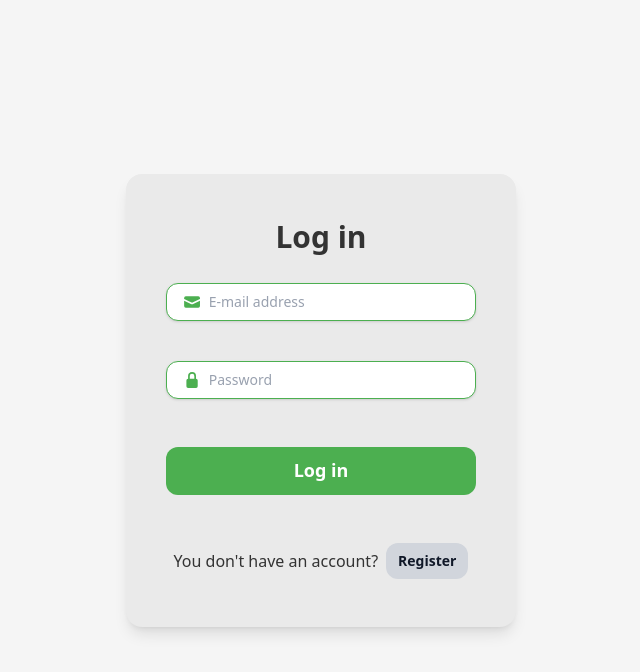
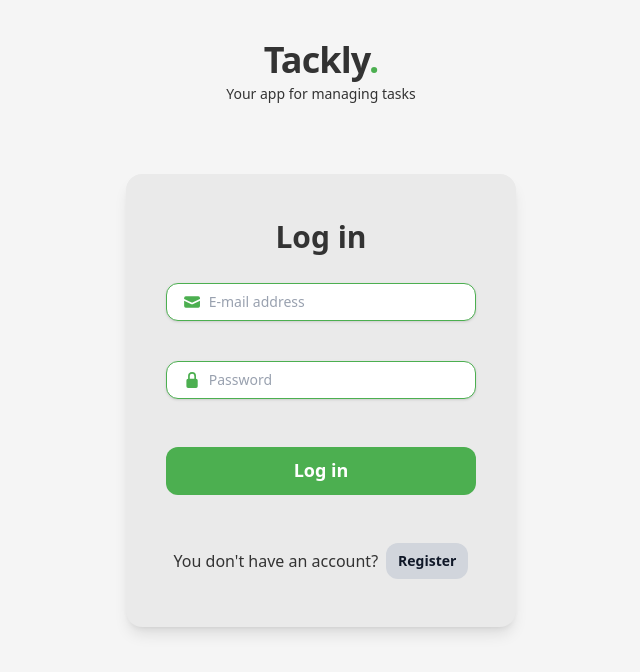
Before and after one commit to kacperrito21/ThesisProject, a Next.js app in the folder frontend/: page /en/login in a window 1280 px wide. Shown: the top 672 px of the page, without its empty margins (319-959 px from the left). Built offline with nearby package versions, Linux system fonts and the light colour scheme; no server answers.

Commit message:
fix(deploy): fixy związane z domenami, dodanie opisu na logowaniu i rejestracji

```diff
--- a/frontend/messages/en.json
+++ b/frontend/messages/en.json
@@ -102,7 +102,8 @@
     "main": "Main page",
     "category": "Category",
     "taskTitle": "Title",
-    "taskDescription": "Description, try for example in 3 days and look on a date"
+    "taskDescription": "Description, try for example in 3 days and look on a date",
+    "appDescription": "Your app for managing tasks"
   },
   "weekdays": {
     "Mon": "Mo",
--- a/frontend/messages/pl.json
+++ b/frontend/messages/pl.json
@@ -102,7 +102,8 @@
     "main": "Strona główna",
     "category": "Kategoria",
     "taskTitle": "Tytuł",
-    "taskDescription": "Opis, spróbuj wpisać za 3 dni i spójrz na datę "
+    "taskDescription": "Opis, spróbuj wpisać za 3 dni i spójrz na datę ",
+    "appDescription": "Twoja aplikacja do zarządzania zadaniami"
   },
   "weekdays": {
     "Mon": "Pn",
--- a/frontend/src/app/[locale]/(with-sidebar)/calendar/page.tsx
+++ b/frontend/src/app/[locale]/(with-sidebar)/calendar/page.tsx
@@ -23,9 +23,9 @@ export default function Page() {
   )
 
 
-  const loadTasks = async (date: Date) => {
+  const loadTasks = async (date: Date, force = false) => {
     const key = `${date.getFullYear()}-${date.getMonth() + 1}`
-    if (tasksCache[key]) return
+    if (!force && tasksCache[key]) return
     const month = date.getMonth() + 1
     const year = date.getFullYear()
     try {
@@ -105,11 +105,11 @@ export default function Page() {
         body: JSON.stringify(formData),
       })
       if (!res.ok) throw new Error('Błąd zapisu zadania')
-      await loadTasks(currentMonth)
       showToast({
         message: taskId ? t('taskEditedSuccess') : t('taskSaveSuccess'),
         type: 'success',
       })
+      await loadTasks(currentMonth, true)
     } catch (err) {
       console.error(err)
       showToast({ message: t('saveError'), type: 'error' })
--- a/frontend/src/app/[locale]/layout.tsx
+++ b/frontend/src/app/[locale]/layout.tsx
@@ -6,10 +6,14 @@ import { UserProvider } from '@/contexts/UserContext';
 import { ToastProvider } from '@/contexts/ToastContext'
 import { LoadingProvider } from '@/contexts/LoadingContext'
 
-export default async function LocaleLayout({ children, params: { locale } }: {
+type Props = {
   children: React.ReactNode;
-  params: { locale: string };
-}) {
+  params: Promise<{ locale: string }>;
+};
+
+export default async function LocaleLayout(props: Props) {
+  const { children } = props;
+  const { locale } = await props.params;
   if (!hasLocale(routing.locales, locale)) notFound();
 
   const messages = await getMessages();
--- /dev/null
+++ b/frontend/src/components/Brand.tsx
@@ -0,0 +1,16 @@
+import { useTranslations } from 'next-intl'
+
+
+export default function Brand() {
+  const ct = useTranslations('common')
+  return(
+    <div className="absolute top-10 left-1/2 -translate-x-1/2 text-center select-none">
+      <h1 className="text-4xl font-bold tracking-tight text-[var(--color-text)]">
+        Tackly<span className="text-[var(--color-chosen)]">.</span>
+      </h1>
+      <p className="mt-1 text-sm text-[var(--color-text)]">
+        {ct('appDescription')}
+      </p>
+    </div>
+  )
+}
--- a/frontend/src/components/Calendar/CalendarComponent.tsx
+++ b/frontend/src/components/Calendar/CalendarComponent.tsx
@@ -165,7 +165,7 @@ export default function CalendarComponent({
             >
               <span className="text-sm">{day}</span>
               <div className="mt-1 space-y-0.5">
-                {(tasksByDate[dateKey] || []).map((t) => (
+                {(tasksByDate[dateKey] || []).slice(0, 3).map((t) => (
                   <span
                     key={t.id}
                     className={`block w-4 h-0.5 ${priorityColors[t.priority]}`}
--- a/frontend/src/components/Login/LoginComponent.tsx
+++ b/frontend/src/components/Login/LoginComponent.tsx
@@ -1,5 +1,6 @@
 import { LoginForm } from '@/components/Login/LoginForm'
 import { useTranslations } from 'next-intl'
+import Brand from '@/components/Brand'
 
 type LoginComponentProps = {
   handleLogin: (email: string, password: string) => Promise<void>
@@ -9,11 +10,12 @@ type LoginComponentProps = {
 export function LoginComponent({ handleLogin, error }: LoginComponentProps) {
   const t = useTranslations('auth')
   return (
-    <div className="min-h-screen flex items-center justify-center px-4 bg-[var(--color-background)] text-[var(--color-text)]">
+    <div className="relative min-h-screen flex items-center justify-center px-4 bg-[var(--color-background)] text-[var(--color-text)]">
+      <Brand />
       <div className="rounded-2xl shadow-lg p-10 w-full max-w-md bg-[var(--color-sidebar)]">
-        <div className="text-[var(--color-text)] font-semibold text-[30px] text-center mb-6">
-          <h2>{t('login')}</h2>
-        </div>
+        <h2 className="text-[30px] font-semibold text-center mb-6">
+          {t('login')}
+        </h2>
         <LoginForm onSubmit={handleLogin} error={error} />
       </div>
     </div>
--- a/frontend/src/components/Register/RegisterComponent.tsx
+++ b/frontend/src/components/Register/RegisterComponent.tsx
@@ -2,6 +2,7 @@
 
 import { RegisterForm } from './RegisterForm'
 import { useTranslations } from 'next-intl'
+import Brand from '@/components/Brand'
 
 interface RegisterComponentProps {
   handleRegister: (email: string, password: string, firstName: string) => Promise<void>
@@ -13,6 +14,7 @@ export function RegisterComponent({ handleRegister, error }: RegisterComponentPr
 
   return (
     <div className="min-h-screen flex items-center justify-center px-4 bg-[var(--color-background)] text-[var(--color-text)]">
+      <Brand />
       <div className="rounded-2xl shadow-lg p-10 w-full max-w-md bg-[var(--color-sidebar)]">
         <div className="text-[var(--color-text)] font-semibold text-[30px] text-center mb-6">
           <h2>{t('register')}</h2>
--- a/frontend/src/contexts/UserContext.tsx
+++ b/frontend/src/contexts/UserContext.tsx
@@ -26,7 +26,7 @@ export function UserProvider({ children }: { children: ReactNode }) {
         method: 'GET',
         credentials: 'include',
       })
-      if (!res.ok) throw new Error('Unauthorized')
+      if (!res.ok) return
       const data = await res.json()
       setUser(data.firstName)
     } catch (err) {
--- a/frontend/src/styles/globals.css
+++ b/frontend/src/styles/globals.css
@@ -18,7 +18,7 @@
     --color-primary: #22262a;
     --color-secondary: #5b4e8c;
     --color-hover: #7c1aa1;
-    --color-chosen: #5d057f;
+    --color-chosen: #7e22ce;
     --second-button: #b6b6b6;
     --color-text: #c8c9cb;
 }
```
Also changed, not shown: 1 other file (tests, documents, lock files or other folders).
